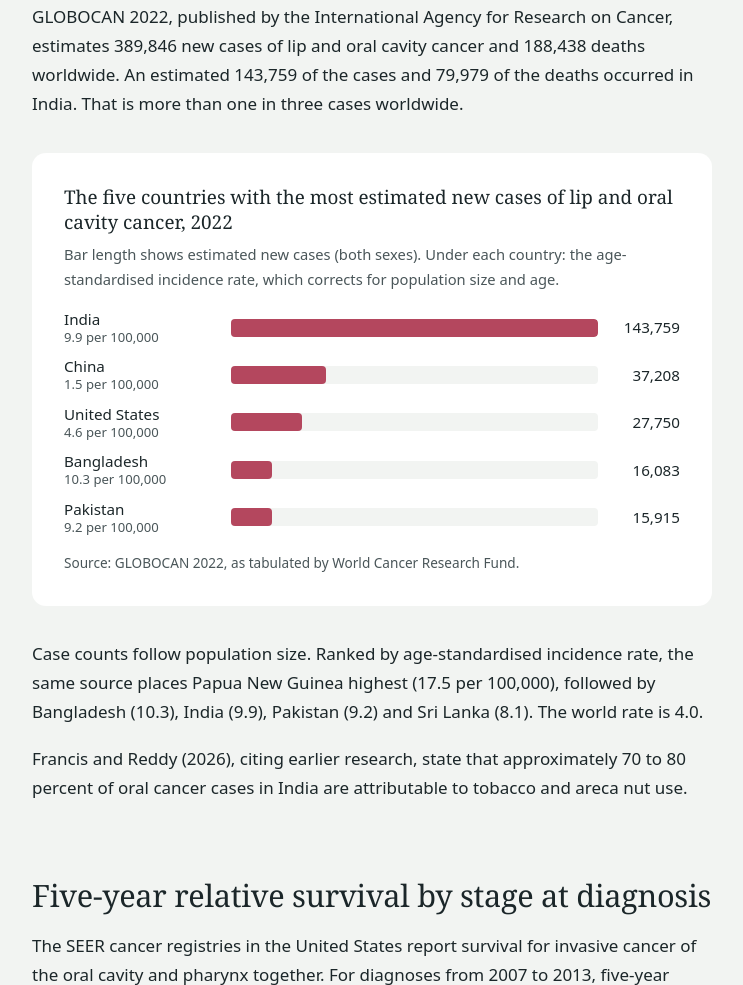
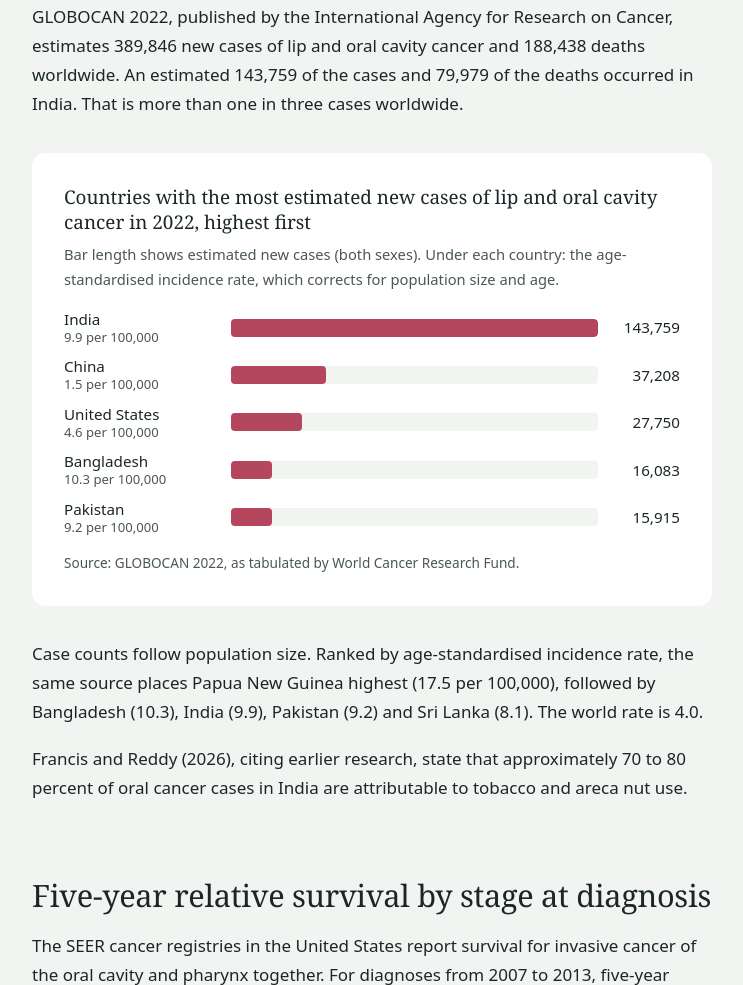
Before and after one commit to shah-pushti/shah-pushti.github.io, a plain HTML site: page oral-cancer-in-numbers.html in a window 1280 px wide. Shown: the part 931-1916 px from the top of the page, without its empty margins (334-1077 px from the left). Drawn offline with Linux system fonts and the light colour scheme; a web font is replaced by a local one.

Commit message:
Chart caption: describe the order of countries

```diff
--- a/oral-cancer-in-numbers.html
+++ b/oral-cancer-in-numbers.html
@@ -64,7 +64,7 @@
       <p>GLOBOCAN 2022, published by the International Agency for Research on Cancer, estimates 389,846 new cases of lip and oral cavity cancer and 188,438 deaths worldwide. An estimated 143,759 of the cases and 79,979 of the deaths occurred in India. That is more than one in three cases worldwide.</p>
 
       <figure class="figc">
-        <figcaption>The five countries with the most estimated new cases of lip and oral cavity cancer, 2022</figcaption>
+        <figcaption>Countries with the most estimated new cases of lip and oral cavity cancer in 2022, highest first</figcaption>
         <p class="figc-how">Bar length shows estimated new cases (both sexes). Under each country: the age-standardised incidence rate, which corrects for population size and age.</p>
         <div class="hbars">
           <div class="hb"><span class="hb__l">India<small>9.9 per 100,000</small></span><span class="hb__t"><span class="hb__b" style="--w:100%"></span></span><span class="hb__v">143,759</span></div>
```
